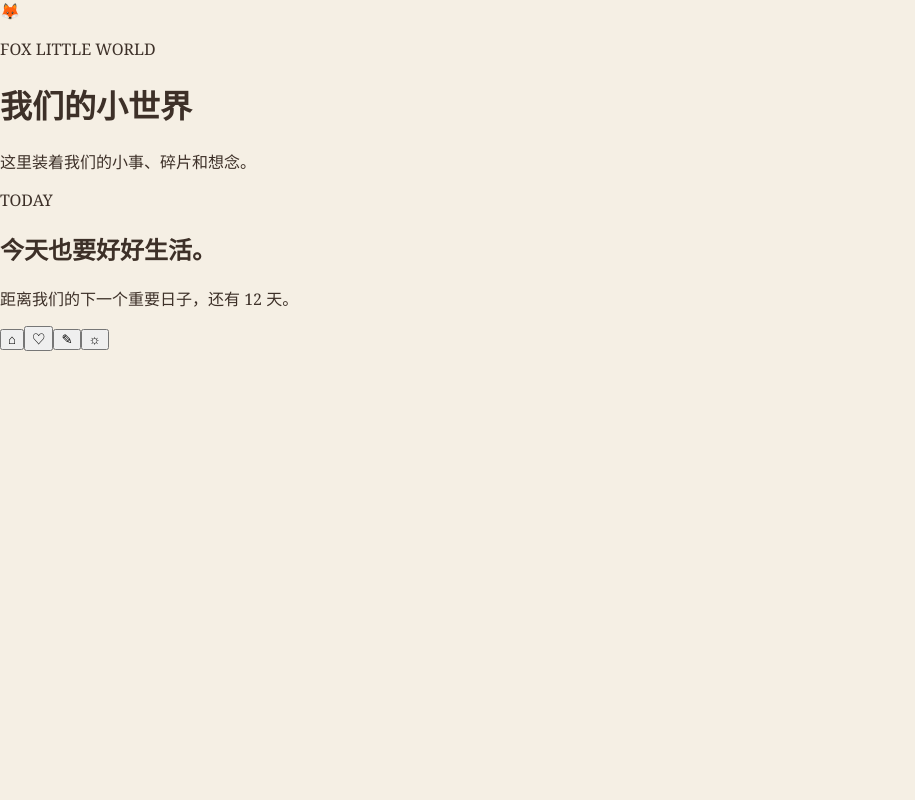
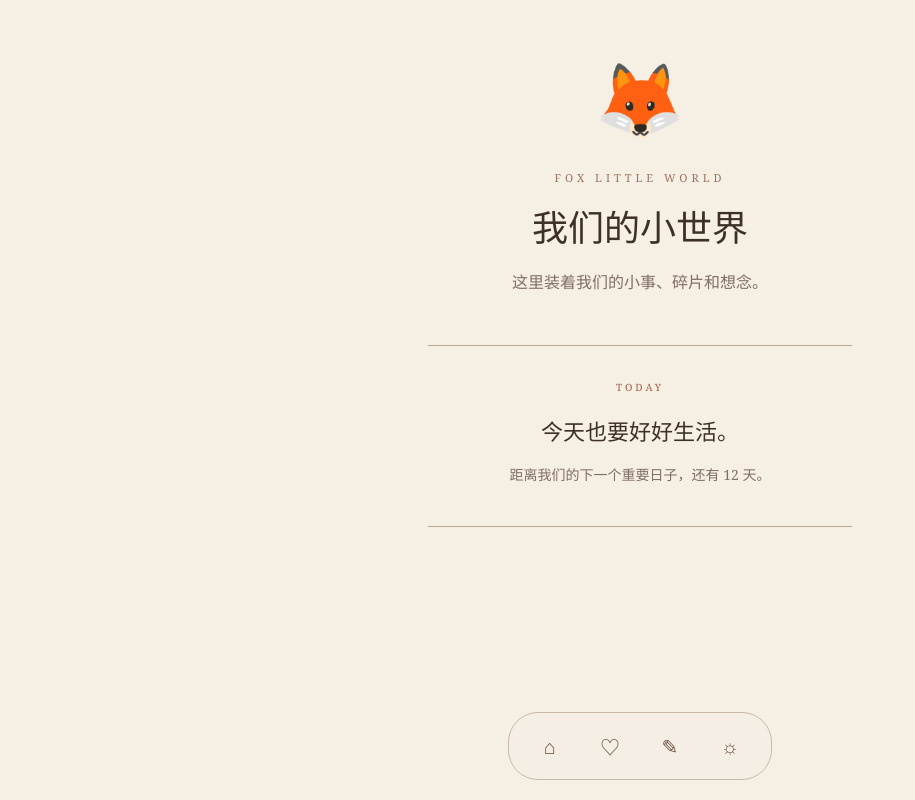
Before and after one commit to izumi05012-cmyk/fox-little-world, a React (Vite) app: page / in a window 1280 px wide. Shown: the whole page, without its empty margins (0-915 px from the left). Built offline with nearby package versions, Linux system fonts and the light colour scheme.

Commit message:
Update style.css

```diff
--- a/src/style.css
+++ b/src/style.css
@@ -4,12 +4,87 @@
 
 body {
   margin: 0;
-  min-width: 320px;
   background: #f5efe4;
   color: #3d3028;
   font-family: Georgia, "Times New Roman", serif;
 }
 
-#root {
+button {
+  font: inherit;
+}
+
+.home {
   min-height: 100vh;
+  max-width: 480px;
+  margin: 0 auto;
+  padding: 48px 28px 110px;
+  text-align: center;
 }
+
+.fox-mark {
+  font-size: 72px;
+  margin-bottom: 24px;
+}
+
+.eyebrow {
+  font-size: 11px;
+  letter-spacing: 4px;
+  color: #9b7560;
+}
+
+h1 {
+  margin: 14px 0;
+  font-size: 36px;
+  font-weight: 400;
+}
+
+.intro {
+  color: #806f64;
+  line-height: 1.8;
+}
+
+.card {
+  margin-top: 48px;
+  padding: 28px 22px;
+  border-top: 1px solid #b9a999;
+  border-bottom: 1px solid #b9a999;
+}
+
+.card span {
+  font-size: 10px;
+  letter-spacing: 3px;
+  color: #a35f4d;
+}
+
+.card h2 {
+  font-size: 22px;
+  font-weight: 400;
+}
+
+.card p {
+  font-size: 14px;
+  color: #806f64;
+}
+
+.nav {
+  position: fixed;
+  left: 50%;
+  bottom: 20px;
+  transform: translateX(-50%);
+  display: flex;
+  gap: 18px;
+  padding: 12px 20px;
+  background: rgba(245, 239, 228, 0.94);
+  border: 1px solid #c8b8a8;
+  border-radius: 30px;
+}
+
+.nav button {
+  width: 42px;
+  height: 42px;
+  border: 0;
+  background: transparent;
+  color: #6e5547;
+  font-size: 20px;
+  cursor: pointer;
+}
```
